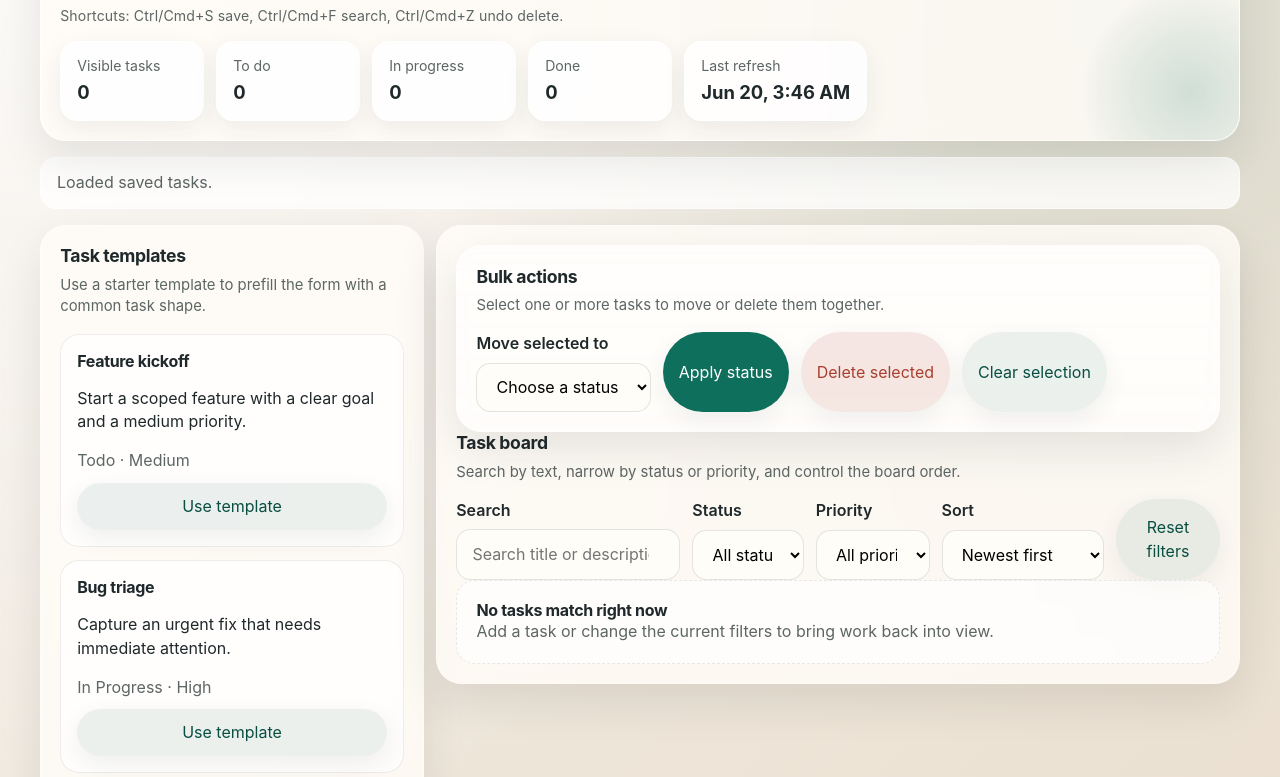
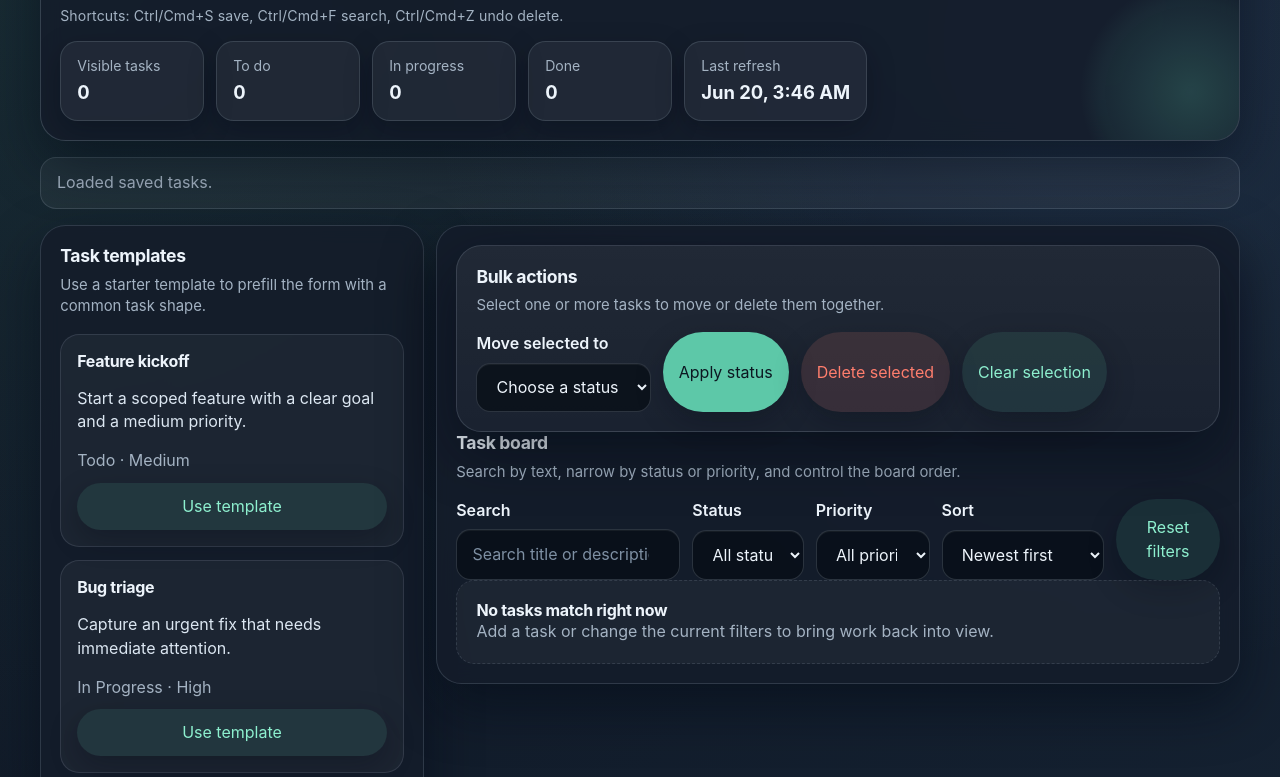
Before and after one commit to breakingthebot/Typed-Task-Manager, a website built with Vite: page index.html in a window 1280 px wide. Shown: the part 108-885 px from the top of the page. Built offline with nearby package versions, Linux system fonts and the light colour scheme.

Commit message:
Switch to a darker theme

```diff
--- a/src/styles/app.css
+++ b/src/styles/app.css
@@ -6,30 +6,30 @@
  */
 
 :root {
-  color-scheme: light;
-  --bg: #f4efe8;
-  --bg-accent: #e4d5c0;
-  --panel: rgba(255, 252, 247, 0.84);
-  --panel-strong: #fffdf8;
-  --panel-glow: rgba(255, 255, 255, 0.72);
-  --text: #1f292b;
-  --muted: #5c6664;
-  --line: rgba(31, 42, 42, 0.1);
-  --line-strong: rgba(31, 42, 42, 0.16);
-  --primary: #0f6f5d;
-  --primary-strong: #084e41;
-  --danger: #a93f2f;
-  --todo: #98650f;
-  --progress: #0f5da9;
-  --done: #1d7c38;
-  --shadow: 0 18px 44px rgba(31, 42, 42, 0.1);
-  --shadow-soft: 0 8px 24px rgba(31, 42, 42, 0.07);
+  color-scheme: dark;
+  --bg: #0f1724;
+  --bg-accent: #18283a;
+  --panel: rgba(20, 29, 43, 0.86);
+  --panel-strong: #172131;
+  --panel-glow: rgba(255, 255, 255, 0.08);
+  --text: #edf4fb;
+  --muted: #a4b3c3;
+  --line: rgba(173, 190, 206, 0.16);
+  --line-strong: rgba(173, 190, 206, 0.24);
+  --primary: #5dc8a8;
+  --primary-strong: #8ef0cf;
+  --danger: #ff7e6d;
+  --todo: #f3b36f;
+  --progress: #7db7ff;
+  --done: #84e29a;
+  --shadow: 0 22px 56px rgba(3, 8, 18, 0.48);
+  --shadow-soft: 0 10px 28px rgba(3, 8, 18, 0.28);
   font-family: Inter, 'Segoe UI', 'Helvetica Neue', sans-serif;
   line-height: 1.45;
   color: var(--text);
   background:
-    radial-gradient(circle at top left, rgba(255, 255, 255, 0.75), transparent 36%),
-    radial-gradient(circle at 85% 5%, rgba(14, 111, 92, 0.09), transparent 26%),
+    radial-gradient(circle at top left, rgba(93, 200, 168, 0.12), transparent 34%),
+    radial-gradient(circle at 85% 5%, rgba(125, 183, 255, 0.12), transparent 26%),
     linear-gradient(135deg, var(--bg), var(--bg-accent));
 }
 
@@ -79,7 +79,7 @@ select:focus-visible {
 .panel {
   background: var(--panel);
   backdrop-filter: blur(10px);
-  border: 1px solid rgba(255, 255, 255, 0.42);
+  border: 1px solid rgba(173, 190, 206, 0.18);
   border-radius: 1.6rem;
   box-shadow: var(--shadow);
   padding: 1.2rem;
@@ -88,7 +88,7 @@ select:focus-visible {
 .hero-panel {
   overflow: hidden;
   position: relative;
-  border-color: rgba(255, 255, 255, 0.62);
+  border-color: rgba(173, 190, 206, 0.22);
 }
 
 .hero-panel::after {
@@ -99,7 +99,7 @@ select:focus-visible {
   height: 14rem;
   border-radius: 50%;
   background:
-    radial-gradient(circle, rgba(14, 111, 92, 0.18), rgba(14, 111, 92, 0.04) 58%, transparent 70%);
+    radial-gradient(circle, rgba(93, 200, 168, 0.22), rgba(93, 200, 168, 0.06) 58%, transparent 70%);
 }
 
 .hero-panel h1,
@@ -172,8 +172,8 @@ select:focus-visible {
 .hero-stat {
   min-width: 9rem;
   padding: 0.85rem 1rem;
-  background: rgba(255, 255, 255, 0.78);
-  border: 1px solid rgba(255, 255, 255, 0.68);
+  background: rgba(255, 255, 255, 0.05);
+  border: 1px solid rgba(173, 190, 206, 0.18);
   border-radius: 1.1rem;
   box-shadow: var(--shadow-soft);
 }
@@ -194,15 +194,15 @@ select:focus-visible {
   margin: 0;
   padding: 0.85rem 1rem;
   border-radius: 1rem;
-  background: rgba(255, 255, 255, 0.76);
-  border: 1px solid rgba(255, 255, 255, 0.58);
+  background: rgba(255, 255, 255, 0.05);
+  border: 1px solid rgba(173, 190, 206, 0.18);
 }
 
 .feedback.error,
 .form-errors {
-  background: rgba(170, 63, 45, 0.09);
-  color: #7f2417;
-  border: 1px solid rgba(170, 63, 45, 0.2);
+  background: rgba(255, 126, 109, 0.08);
+  color: #ffd0ca;
+  border: 1px solid rgba(255, 126, 109, 0.22);
 }
 
 .toast {
@@ -212,20 +212,20 @@ select:focus-visible {
   gap: 1rem;
   padding: 0.8rem 0.95rem;
   border-radius: 1rem;
-  background: linear-gradient(135deg, rgba(14, 111, 92, 0.14), rgba(255, 255, 255, 0.7));
-  border: 1px solid rgba(14, 111, 92, 0.18);
+  background: linear-gradient(135deg, rgba(93, 200, 168, 0.14), rgba(24, 40, 58, 0.95));
+  border: 1px solid rgba(93, 200, 168, 0.24);
 }
 
 .toast-copy {
   margin: 0;
-  color: var(--primary-strong);
+  color: var(--text);
 }
 
 .bulk-actions {
   display: grid;
   gap: 1rem;
   background:
-    linear-gradient(180deg, rgba(255, 255, 255, 0.66), rgba(255, 255, 255, 0.52)),
+    linear-gradient(180deg, rgba(255, 255, 255, 0.06), rgba(255, 255, 255, 0.03)),
     var(--panel);
 }
 
@@ -239,8 +239,8 @@ select:focus-visible {
   gap: 0.75rem;
   padding: 0.95rem;
   border-radius: 1.1rem;
-  border: 1px solid rgba(31, 42, 42, 0.08);
-  background: linear-gradient(180deg, rgba(255, 255, 255, 0.84), rgba(255, 255, 255, 0.7));
+  border: 1px solid rgba(173, 190, 206, 0.16);
+  background: linear-gradient(180deg, rgba(255, 255, 255, 0.05), rgba(255, 255, 255, 0.03));
   box-shadow: var(--shadow-soft);
 }
 
@@ -280,8 +280,8 @@ select:focus-visible {
   gap: 0.65rem;
   padding: 1rem;
   border-radius: 1.2rem;
-  border: 1px solid rgba(31, 42, 42, 0.08);
-  background: rgba(255, 255, 255, 0.75);
+  border: 1px solid rgba(173, 190, 206, 0.15);
+  background: rgba(255, 255, 255, 0.04);
 }
 
 .task-board-grid {
@@ -296,9 +296,9 @@ select:focus-visible {
   padding: 0.95rem;
   border-radius: 1.2rem;
   background:
-    linear-gradient(180deg, rgba(255, 255, 255, 0.68), rgba(255, 255, 255, 0.56)),
-    rgba(255, 255, 255, 0.5);
-  border: 1px solid rgba(31, 42, 42, 0.07);
+    linear-gradient(180deg, rgba(255, 255, 255, 0.05), rgba(255, 255, 255, 0.025)),
+    rgba(255, 255, 255, 0.03);
+  border: 1px solid rgba(173, 190, 206, 0.14);
   box-shadow: var(--shadow-soft);
   position: relative;
   overflow: hidden;
@@ -310,19 +310,19 @@ select:focus-visible {
   inset: 0 auto auto 0;
   width: 100%;
   height: 0.35rem;
-  background: rgba(31, 42, 42, 0.06);
+  background: rgba(173, 190, 206, 0.14);
 }
 
 .task-column-todo::before {
-  background: linear-gradient(90deg, rgba(153, 100, 14, 0.9), rgba(153, 100, 14, 0.25));
+  background: linear-gradient(90deg, rgba(243, 179, 111, 0.95), rgba(243, 179, 111, 0.3));
 }
 
 .task-column-in-progress::before {
-  background: linear-gradient(90deg, rgba(15, 92, 168, 0.9), rgba(15, 92, 168, 0.25));
+  background: linear-gradient(90deg, rgba(125, 183, 255, 0.95), rgba(125, 183, 255, 0.3));
 }
 
 .task-column-done::before {
-  background: linear-gradient(90deg, rgba(29, 123, 55, 0.9), rgba(29, 123, 55, 0.25));
+  background: linear-gradient(90deg, rgba(132, 226, 154, 0.95), rgba(132, 226, 154, 0.3));
 }
 
 .task-column-header {
@@ -337,7 +337,7 @@ select:focus-visible {
   padding: 0.2rem 0.65rem;
   border-radius: 999px;
   text-align: center;
-  background: rgba(31, 42, 42, 0.07);
+  background: rgba(255, 255, 255, 0.06);
   color: var(--muted);
 }
 
@@ -361,9 +361,15 @@ select:focus-visible {
 .field select {
   width: 100%;
   padding: 0.8rem 0.95rem;
-  background: var(--panel-strong);
-  border: 1px solid rgba(31, 42, 42, 0.12);
-  box-shadow: inset 0 1px 0 rgba(255, 255, 255, 0.55);
+  background: rgba(7, 13, 22, 0.72);
+  color: var(--text);
+  border: 1px solid rgba(173, 190, 206, 0.2);
+  box-shadow: inset 0 1px 0 rgba(255, 255, 255, 0.05);
+}
+
+.field input::placeholder,
+.field textarea::placeholder {
+  color: #7e90a3;
 }
 
 .button-row {
@@ -393,16 +399,16 @@ select:focus-visible {
 
 .button-primary {
   background: var(--primary);
-  color: white;
+  color: #0c1721;
 }
 
 .button-secondary {
-  background: rgba(8, 79, 66, 0.08);
+  background: rgba(93, 200, 168, 0.1);
   color: var(--primary-strong);
 }
 
 .button-danger {
-  background: rgba(170, 63, 45, 0.12);
+  background: rgba(255, 126, 109, 0.12);
   color: var(--danger);
 }
 
@@ -422,10 +428,10 @@ select:focus-visible {
   display: grid;
   gap: 0.8rem;
   padding: 0.95rem;
-  border: 1px solid rgba(31, 42, 42, 0.08);
+  border: 1px solid rgba(173, 190, 206, 0.15);
   border-radius: 1.15rem;
   background:
-    linear-gradient(180deg, rgba(255, 255, 255, 0.88), rgba(255, 255, 255, 0.76)),
+    linear-gradient(180deg, rgba(255, 255, 255, 0.07), rgba(255, 255, 255, 0.04)),
     var(--panel-strong);
   box-shadow: var(--shadow-soft);
   transition:
@@ -436,14 +442,14 @@ select:focus-visible {
 
 .task-card:hover {
   transform: translateY(-1px);
-  box-shadow: 0 14px 24px rgba(31, 42, 42, 0.11);
+  box-shadow: 0 16px 28px rgba(3, 8, 18, 0.3);
 }
 
 .task-card-selected {
-  border-color: rgba(14, 111, 92, 0.3);
+  border-color: rgba(93, 200, 168, 0.34);
   box-shadow:
-    0 0 0 2px rgba(14, 111, 92, 0.1),
-    0 16px 28px rgba(31, 42, 42, 0.12);
+    0 0 0 2px rgba(93, 200, 168, 0.12),
+    0 16px 28px rgba(3, 8, 18, 0.32);
 }
 
 .task-card-header,
@@ -461,7 +467,7 @@ select:focus-visible {
 }
 
 .task-description {
-  color: var(--text);
+  color: #dce7f2;
 }
 
 .status-badge {
@@ -469,7 +475,7 @@ select:focus-visible {
   border-radius: 999px;
   font-size: 0.85rem;
   text-transform: capitalize;
-  background: rgba(31, 42, 42, 0.06);
+  background: rgba(255, 255, 255, 0.06);
 }
 
 .status-todo {
@@ -499,7 +505,7 @@ select:focus-visible {
   padding: 1.2rem;
   border: 1px dashed var(--line);
   border-radius: 1.15rem;
-  background: rgba(255, 255, 255, 0.62);
+  background: rgba(255, 255, 255, 0.04);
 }
 
 .empty-state h3,
```
Also changed, not shown: CHANGELOG.md, README.md.
